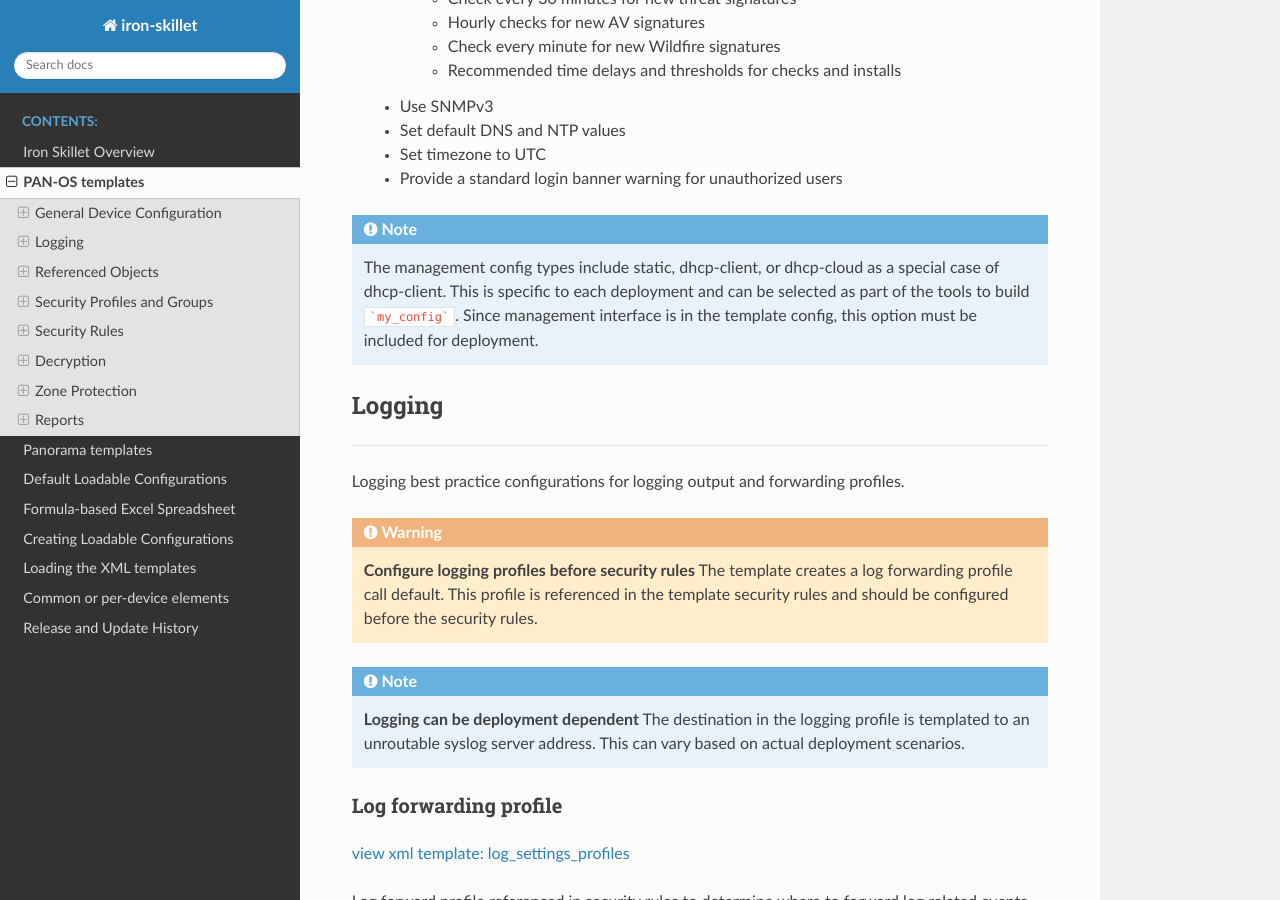
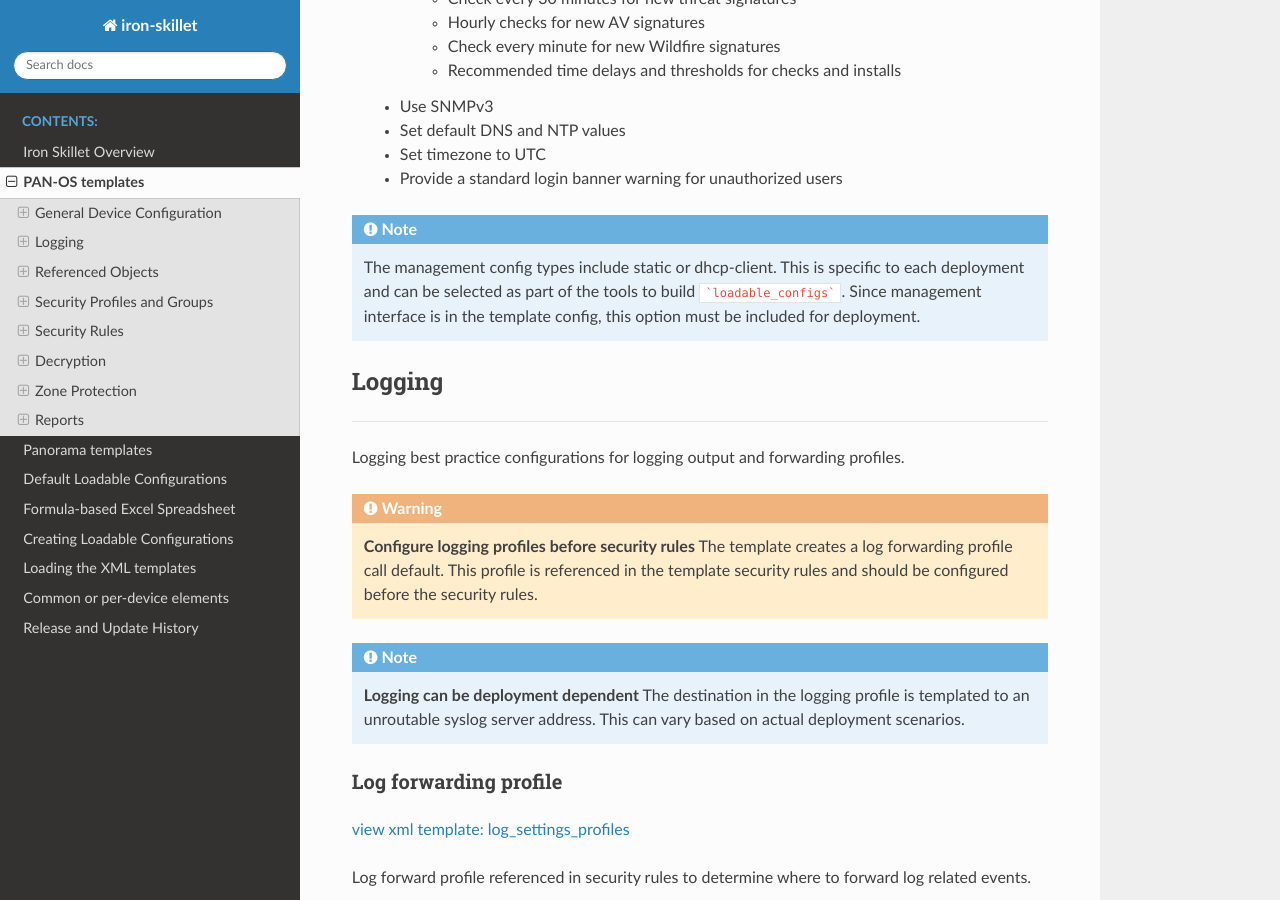
Before and after one commit to PaloAltoNetworks/iron-skillet, a Sphinx documentation site: the page built from docs/panos_template_guide.rst, in a window 1280 px wide and 900 px high, scrolled down 1612 px. Built offline with Sphinx 7.4.7 and the Read the Docs theme 2.0.0, drawn with Linux system fonts in a browser that asks for light colours.

Commit message:
use dhcp-client name for mgmt type

````diff
--- a/docs/creating_loadable_configs.rst
+++ b/docs/creating_loadable_configs.rst
@@ -120,7 +120,7 @@ Edit the config_variables.yaml file for your local deployment and save.
 
 Key variables to edit include:
 
-    + management interface type: static, dhcp-client, dhcp-cloud based on firewall deployment
+    + management interface type: static or dhcp-client based on firewall deployment
 
     + Panorama deployment type: standard or cloud based on Panorama deployment
 
--- a/docs/panorama_template_guide.rst
+++ b/docs/panorama_template_guide.rst
@@ -147,8 +147,8 @@ System configuration settings for dynamic updates and network services
     + Provide a standard login banner warning for unauthorized users
 
 .. Note::
-    The management config types include static, dhcp-client, or dhcp-cloud as a special case of dhcp-client.
-    This is specific to each deployment and can be selected as part of the tools to build ```my_config```.
+    The management config types include static or dhcp-client.
+    This is specific to each deployment and can be selected as part of the tools to build ```loadable_configs```.
     Since management interface is in the template config, this option must be included for deployment.
 
 
--- a/docs/panos_template_guide.rst
+++ b/docs/panos_template_guide.rst
@@ -86,8 +86,8 @@ System configuration settings for dynamic updates and network services
     + Provide a standard login banner warning for unauthorized users
 
 .. Note::
-    The management config types include static, dhcp-client, or dhcp-cloud as a special case of dhcp-client.
-    This is specific to each deployment and can be selected as part of the tools to build ```my_config```.
+    The management config types include static or dhcp-client.
+    This is specific to each deployment and can be selected as part of the tools to build ```loadable_configs```.
     Since management interface is in the template config, this option must be included for deployment.
 
 Logging
````
Also changed, not shown: 10 other files.
